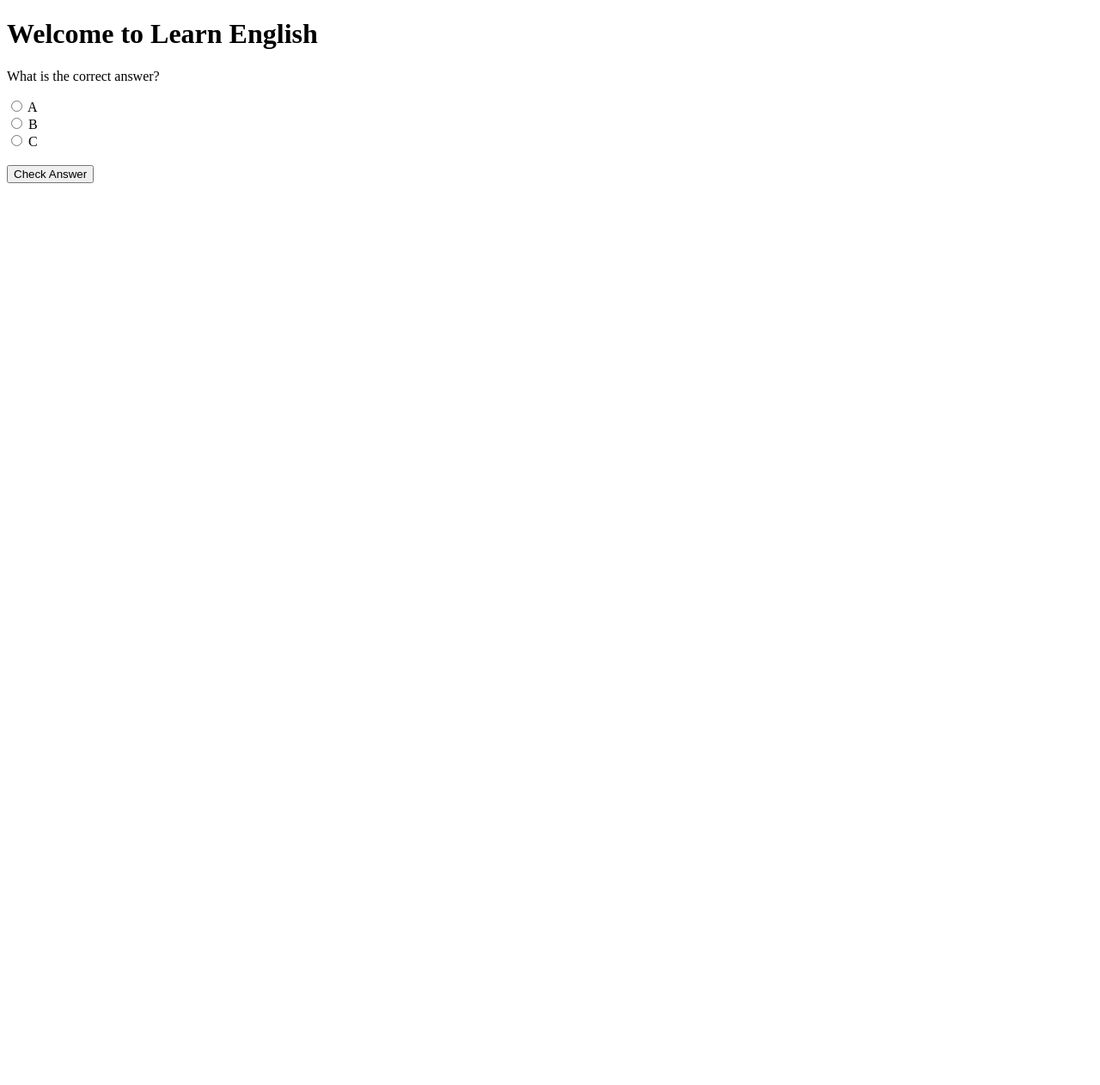
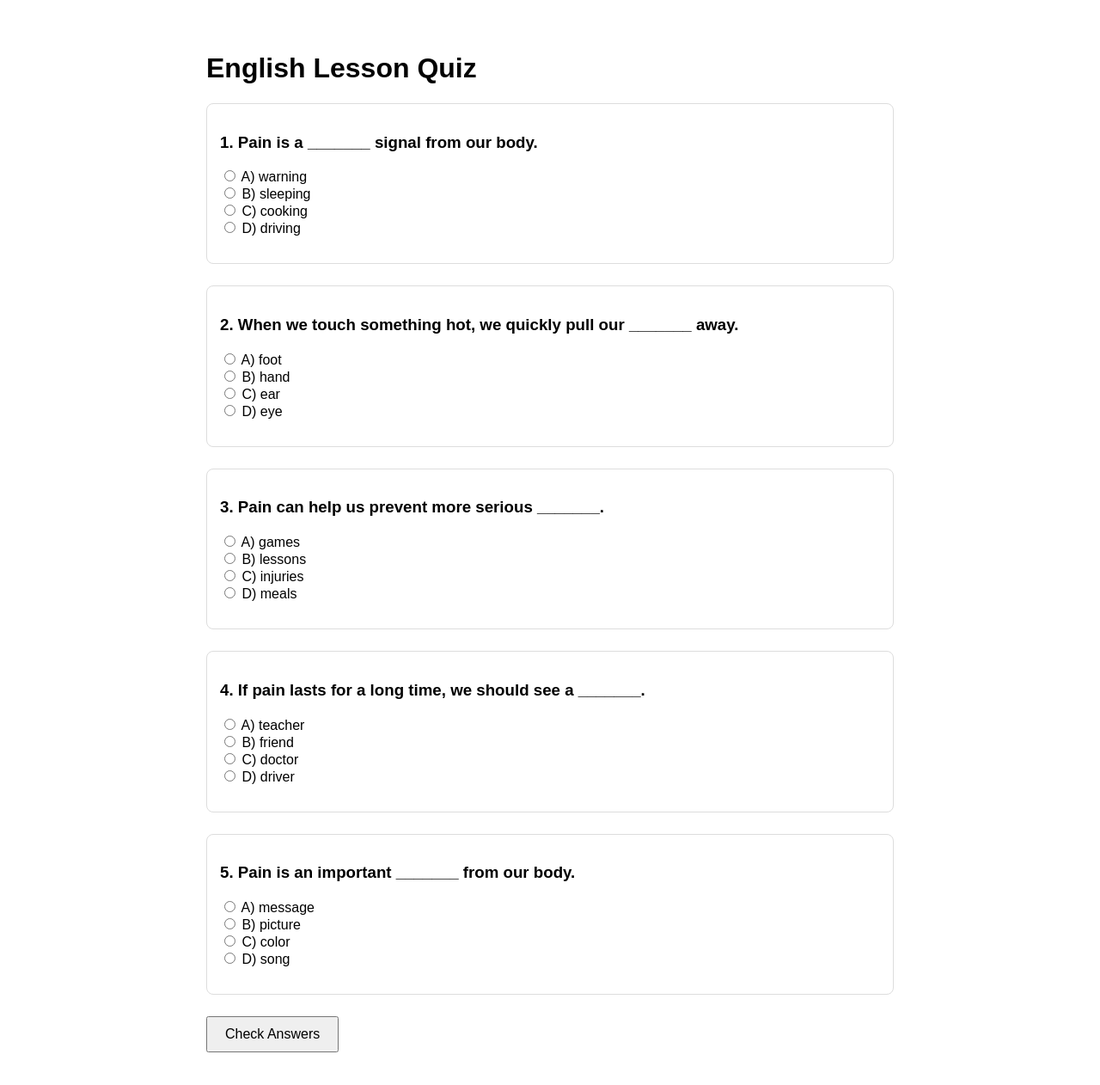
Before and after one commit to waeguk/learn-english, a plain HTML site: page index.html in a window 1280 px wide. Shown: the whole page at 86% size. Before the commit the page ends 800 px from the top, so only its background shows below. Drawn offline with Linux system fonts and the light colour scheme.

Commit message:
Update index.html

```diff
--- a/index.html
+++ b/index.html
@@ -1,41 +1,153 @@
 <!DOCTYPE html>
 <html>
 <head>
-<title>Learn English</title>
+<meta charset="UTF-8">
+<title>English Lesson Quiz</title>
+
+<style>
+body{
+    font-family: Arial, sans-serif;
+    max-width: 800px;
+    margin: 20px auto;
+    padding: 20px;
+}
+
+.question{
+    margin-bottom: 25px;
+    padding: 15px;
+    border: 1px solid #ddd;
+    border-radius: 8px;
+}
+
+button{
+    padding: 10px 20px;
+    font-size: 16px;
+    cursor: pointer;
+}
+
+.correct{
+    color: green;
+    font-weight: bold;
+}
+
+.wrong{
+    color: red;
+    font-weight: bold;
+}
+
+#score{
+    margin-top:20px;
+    font-size:22px;
+    font-weight:bold;
+}
+</style>
 </head>
+
 <body>
 
-<h1>Welcome to Learn English</h1>
+<h1>English Lesson Quiz</h1>
 
-<p>What is the correct answer?</p>
+<div class="question">
+<h3>1. Pain is a _______ signal from our body.</h3>
+<label><input type="radio" name="q1" value="A"> A) warning</label><br>
+<label><input type="radio" name="q1" value="B"> B) sleeping</label><br>
+<label><input type="radio" name="q1" value="C"> C) cooking</label><br>
+<label><input type="radio" name="q1" value="D"> D) driving</label>
+<p id="r1"></p>
+</div>
 
-<input type="radio" name="q1" value="A"> A<br>
-<input type="radio" name="q1" value="B"> B<br>
-<input type="radio" name="q1" value="C"> C<br><br>
+<div class="question">
+<h3>2. When we touch something hot, we quickly pull our _______ away.</h3>
+<label><input type="radio" name="q2" value="A"> A) foot</label><br>
+<label><input type="radio" name="q2" value="B"> B) hand</label><br>
+<label><input type="radio" name="q2" value="C"> C) ear</label><br>
+<label><input type="radio" name="q2" value="D"> D) eye</label>
+<p id="r2"></p>
+</div>
 
-<button onclick="checkAnswer()">Check Answer</button>
+<div class="question">
+<h3>3. Pain can help us prevent more serious _______.</h3>
+<label><input type="radio" name="q3" value="A"> A) games</label><br>
+<label><input type="radio" name="q3" value="B"> B) lessons</label><br>
+<label><input type="radio" name="q3" value="C"> C) injuries</label><br>
+<label><input type="radio" name="q3" value="D"> D) meals</label>
+<p id="r3"></p>
+</div>
 
-<p id="result"></p>
+<div class="question">
+<h3>4. If pain lasts for a long time, we should see a _______.</h3>
+<label><input type="radio" name="q4" value="A"> A) teacher</label><br>
+<label><input type="radio" name="q4" value="B"> B) friend</label><br>
+<label><input type="radio" name="q4" value="C"> C) doctor</label><br>
+<label><input type="radio" name="q4" value="D"> D) driver</label>
+<p id="r4"></p>
+</div>
+
+<div class="question">
+<h3>5. Pain is an important _______ from our body.</h3>
+<label><input type="radio" name="q5" value="A"> A) message</label><br>
+<label><input type="radio" name="q5" value="B"> B) picture</label><br>
+<label><input type="radio" name="q5" value="C"> C) color</label><br>
+<label><input type="radio" name="q5" value="D"> D) song</label>
+<p id="r5"></p>
+</div>
+
+<button onclick="checkAnswers()">Check Answers</button>
+
+<div id="score"></div>
 
 <script>
-function checkAnswer() {
-  let answer =
-  document.querySelector('input[name="q1"]:checked');
 
-  if (!answer) {
-    document.getElementById("result").innerHTML =
-    "Please select an answer.";
-    return;
-  }
+function checkAnswers(){
 
-  if (answer.value === "B") {
-    document.getElementById("result").innerHTML =
-    "✅ Correct!";
-  } else {
-    document.getElementById("result").innerHTML =
-    "❌ Wrong!";
-  }
+let answers = {
+q1:"A",
+q2:"B",
+q3:"C",
+q4:"C",
+q5:"A"
+};
+
+let score = 0;
+
+for(let i=1;i<=5;i++){
+
+let selected =
+document.querySelector('input[name="q'+i+'"]:checked');
+
+let result =
+document.getElementById('r'+i);
+
+if(selected){
+
+if(selected.value===answers['q'+i]){
+
+score++;
+
+result.innerHTML="✅ Correct";
+result.className="correct";
+
+}else{
+
+result.innerHTML=
+"❌ Incorrect";
+result.className="wrong";
 }
+
+}else{
+
+result.innerHTML=
+"⚠ Please select an answer";
+result.className="wrong";
+}
+
+}
+
+document.getElementById("score").innerHTML =
+"Your Score: " + score + " / 5";
+
+}
+
 </script>
 
 </body>
```
